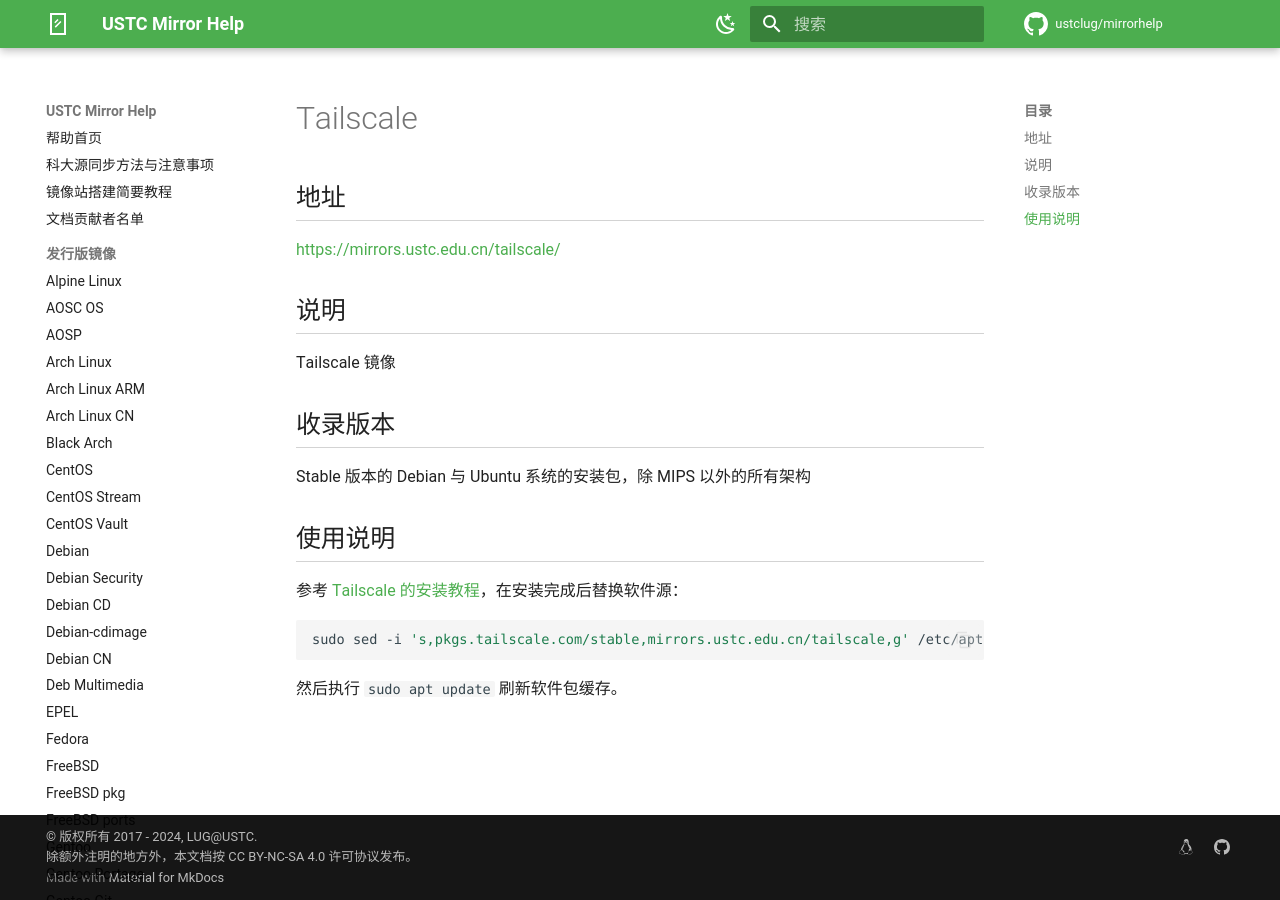
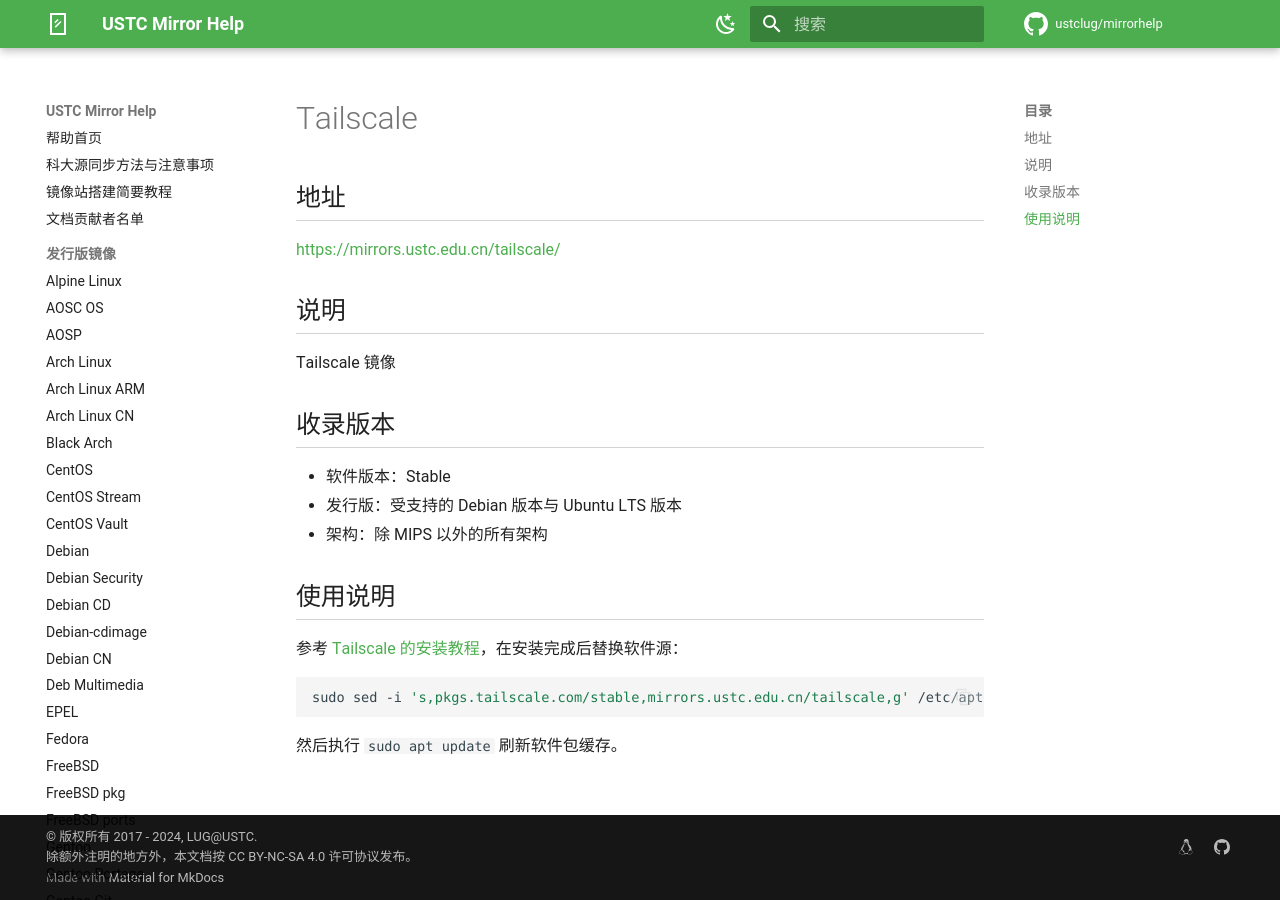
Before and after one commit to ustclug/mirrorhelp, an MkDocs documentation site: the page built from docs/tailscale.md, in a window 1280 px wide. Built offline with MkDocs 1.6.1 and Material for MkDocs 9.7.7, drawn with Linux system fonts in a browser that asks for light colours; comment, search, counter and statistics services are not loaded.

Commit message:
tailscale: Clarify supported distro releases

```diff
--- a/docs/tailscale.md
+++ b/docs/tailscale.md
@@ -10,7 +10,9 @@
 
 ## 收录版本
 
-Stable 版本的 Debian 与 Ubuntu 系统的安装包，除 MIPS 以外的所有架构
+- 软件版本：Stable
+- 发行版：受支持的 Debian 版本与 Ubuntu LTS 版本
+- 架构：除 MIPS 以外的所有架构
 
 ## 使用说明
 
```
